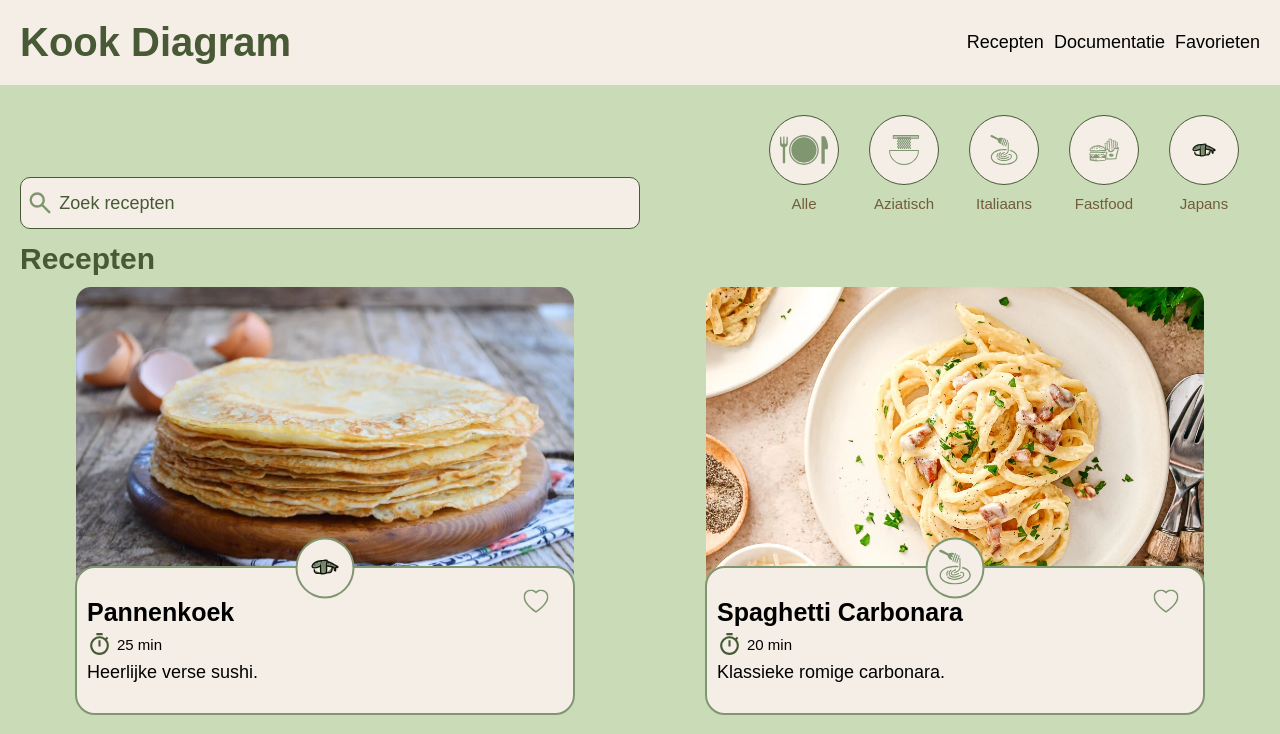
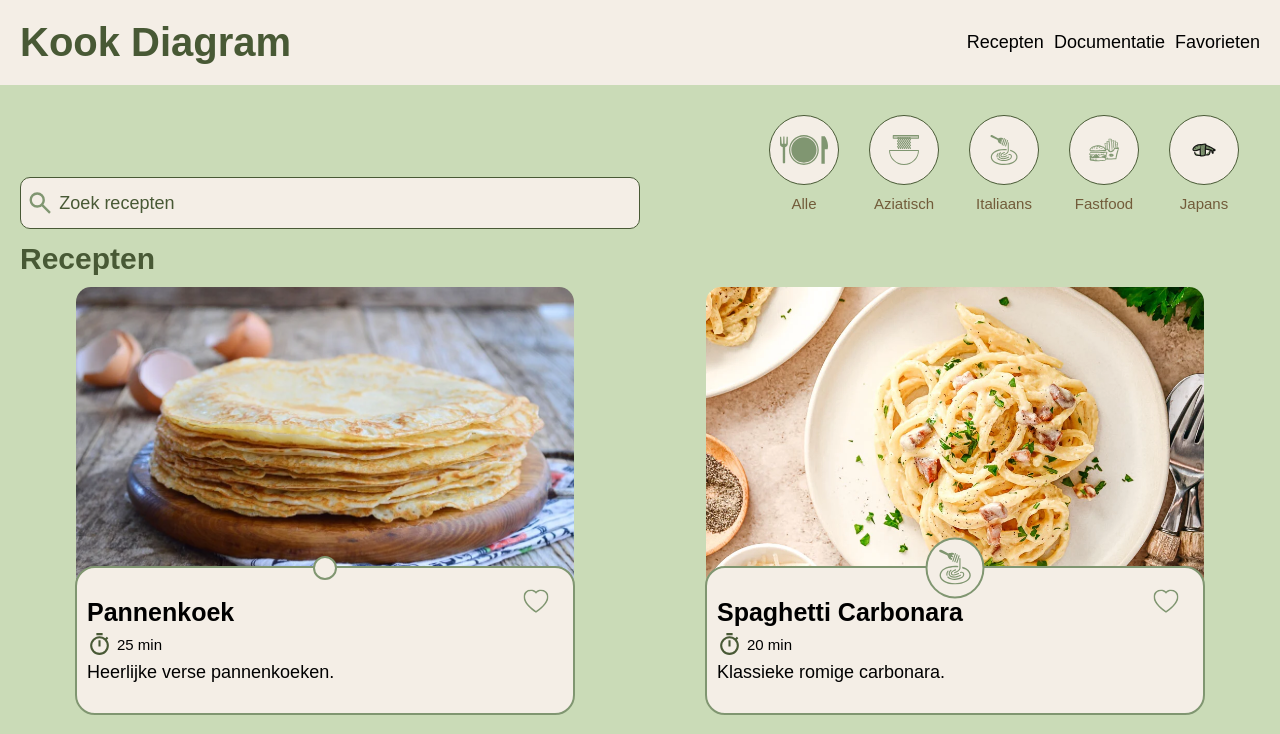
Before and after one commit to Darkluc06/yummies, a Vue app: page / in a window 1280 px wide. Shown: the top 734 px of the page. Built offline with nearby package versions, Linux system fonts and the light colour scheme.

Commit message:
Changed data json to recipe json

```diff
--- a/src/Components/cookingDiagram/ingredient.vue
+++ b/src/Components/cookingDiagram/ingredient.vue
@@ -37,7 +37,7 @@
 import SvgIcon from '../general/icon/SvgIcon.vue';
 import BackwardsArrow from './backwardsArrow.vue';
 import Arrow from './arrow.vue';
-import json from '../../assets/json/data.json'
+import json from '../../assets/json/recipe.json'
 
 export default {
     components: {
@@ -47,7 +47,7 @@ export default {
     },
     data () {
         return {
-            data : json.home,
+            data : json.recipePage,
             ingredientsString: "",
             popupActive: false,
             finishedStep: false,
--- a/src/Components/modal/modal.vue
+++ b/src/Components/modal/modal.vue
@@ -24,7 +24,7 @@
 
 <script>
 import SvgIcon from '../general/svgIcon/SvgIcon.vue';
-import json from '../../assets/json/data.json';
+import json from '../../assets/json/recipe.json';
 
 export default {
     props: {
@@ -45,7 +45,7 @@ export default {
         return {
             info: json,
             icons: [],
-            recipes: json['home']['recipes'],
+            recipes: json['recipePage']['recipes'],
         };
     },
     mounted() {
--- a/src/assets/json/data.json
+++ b/src/assets/json/recipe.json
@@ -1,14 +1,14 @@
 {
-    "home": {
+    "recipePage": {
         "recipes": [
             {
                 "id": 1,
                 "name": "Pannenkoek",
-                "urlName": "sushi-delight",
-                "type": "Japans",
+                "urlName": "pannenkoek",
+                "type": "American",
                 "image": "/img/pannenkoek.webp",
                 "time": "25 min",
-                "description": "Heerlijke verse sushi.",
+                "description": "Heerlijke verse pannenkoeken.",
                 "servings": 2,
                 "ingredients": [
                     {
--- a/src/views/Home.vue
+++ b/src/views/Home.vue
@@ -51,7 +51,7 @@
 import Navigation from '@/Components/navigation/navigation.vue';
 import Recipe from '@/Components/recipe/recipe.vue';
 import home from '../assets/json/home.json';
-import json from '../assets/json/data.json';
+import json from '../assets/json/recipe.json';
 import SvgIcon from '@/Components/general/icon/SvgIcon.vue';
 import DesktopNavigation from '@/Components/navigation/desktopNavigation.vue';
 import FooterComponent from '../Components/footer/footerComponent.vue';
@@ -68,7 +68,7 @@ export default {
     data() {
         return {
             home: home,
-            data: json.home,
+            data: json.recipePage,
             selectedCategory: null,
             isScrollable: false,
             footerVisible: true,
--- a/src/views/favorite/favorite.vue
+++ b/src/views/favorite/favorite.vue
@@ -22,7 +22,7 @@
 
 <script>
 import FooterComponent from '../../Components/footer/footerComponent.vue';
-import json from '../../assets/json/data.json';
+import json from '../../assets/json/recipe.json';
 import Recipe from './../../Components/recipe/recipe.vue';
 import DesktopNavigation from '@/Components/navigation/desktopNavigation.vue';
 
@@ -53,7 +53,7 @@ export default {
     },
     computed: {
         favoriteRecipes() {
-            return this.data.home.recipes.filter(recipe => this.favoriteRecipeUrls.includes(recipe.urlName));
+            return this.data.recipeHome.recipes.filter(recipe => this.favoriteRecipeUrls.includes(recipe.urlName));
         }
     },
     methods: {
--- a/src/views/recipes/detailPage.vue
+++ b/src/views/recipes/detailPage.vue
@@ -81,7 +81,7 @@ import { RouterLink } from 'vue-router';
 import ingredients from '@/Components/recipe/ingredients.vue';
 import modal from '@/Components/modal/modal.vue';
 import cookingDiagram from '@/Components/cookingDiagram/cookingDiagram.vue';
-import json from '../../assets/json/data.json';
+import json from '../../assets/json/recipe.json';
 import FooterComponent from "../../Components/footer/footerComponent.vue";
 import DesktopNavigation from '@/Components/navigation/desktopNavigation.vue';
 import IconComponent from '@/Components/general/icon/icon.vue'
@@ -147,15 +147,15 @@ export default {
     methods: {
         loadRecipeData() {
             console.log('DetailPage loading data for urlName prop:', this.urlName);
-            if (json && json.home && json.home.recipes) {
-                this.recipe = json.home.recipes.find(r => r.urlName === this.urlName);
+            if (json && json.recipePage && json.recipePage.recipes) {
+                this.recipe = json.recipePage.recipes.find(r => r.urlName === this.urlName);
                 if (this.recipe) {
                     console.log('DetailPage - found recipe:', this.recipe);
                 } else {
                     console.error('Recipe not found for urlName:', this.urlName);
                 }
             } else {
-                console.error('Error: Could not access json.home.recipes or JSON data is not in the expected format.');
+                console.error('Error: Could not access json.recipePage.recipes or JSON data is not in the expected format.');
                 this.recipe = null;
             }
         },
```
